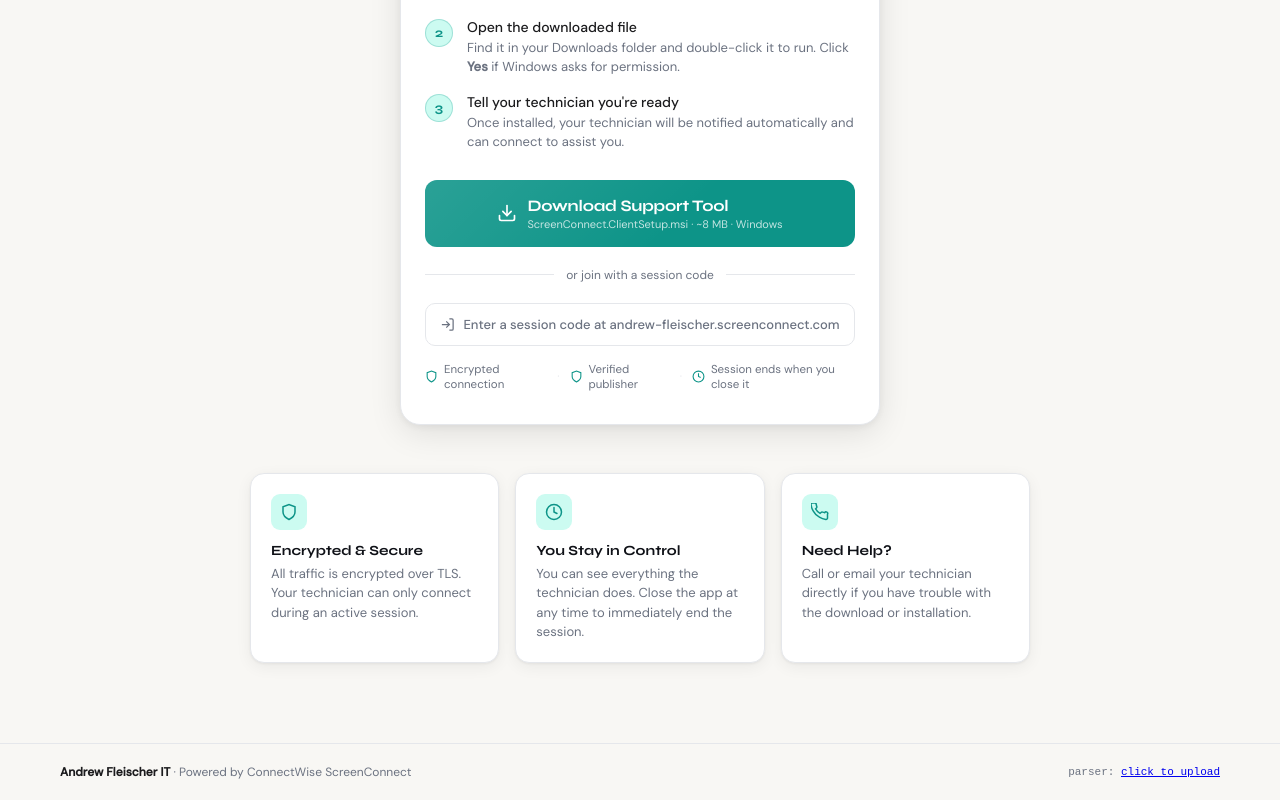
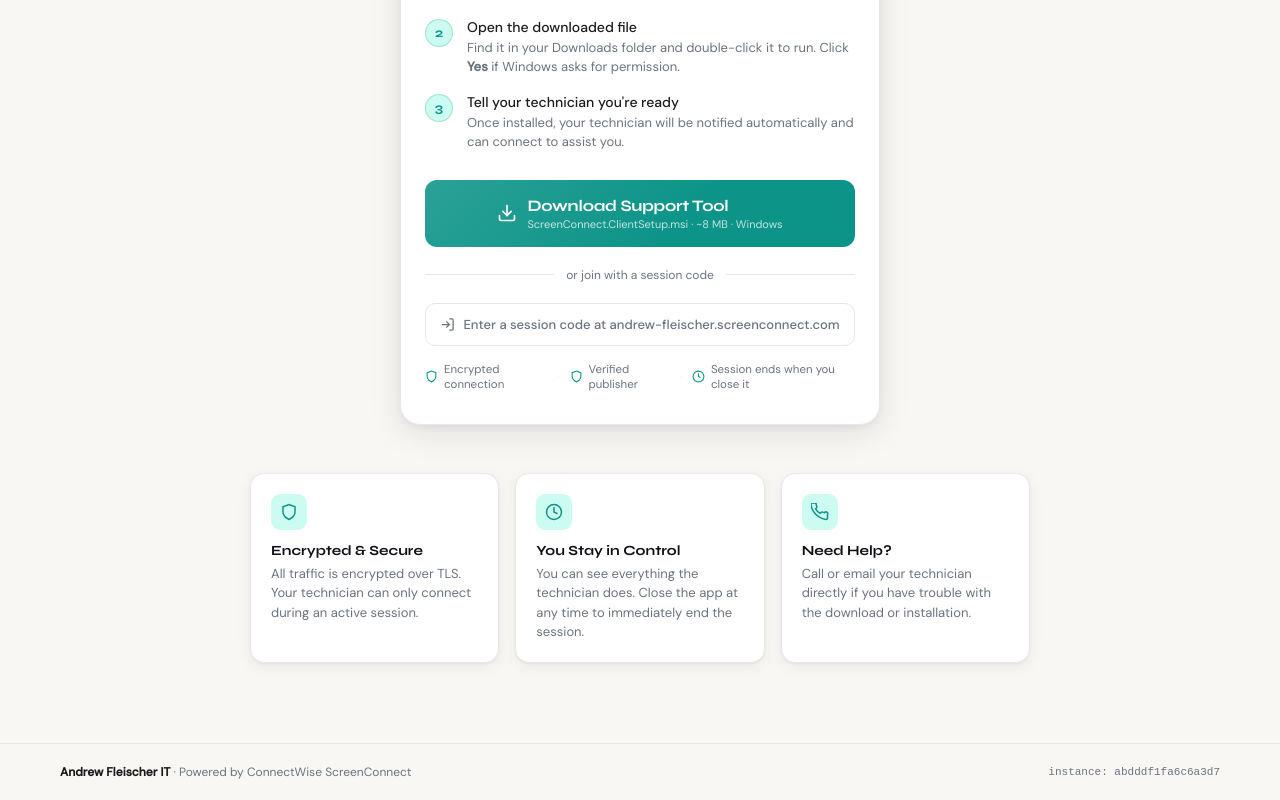
Before and after one commit to admin-sailor/bookish-octo-train, a website: page index.html in a window 1280 px wide. Shown: the part 838-1638 px from the top of the page. Drawn offline with Linux system fonts and the light colour scheme.

Commit message:
Update index.html

```diff
--- a/index.html
+++ b/index.html
@@ -532,7 +532,7 @@
   <div class="footer-left">
     <strong>Andrew Fleischer IT</strong> · Powered by ConnectWise ScreenConnect
   </div>
-  <div class="footer-right">parser: <a href="parser.html">click to upload</a></div>
+  <div class="footer-right">instance: abdddf1fa6c6a3d7</div>
 </footer>
 
 <div id="toast">
```
